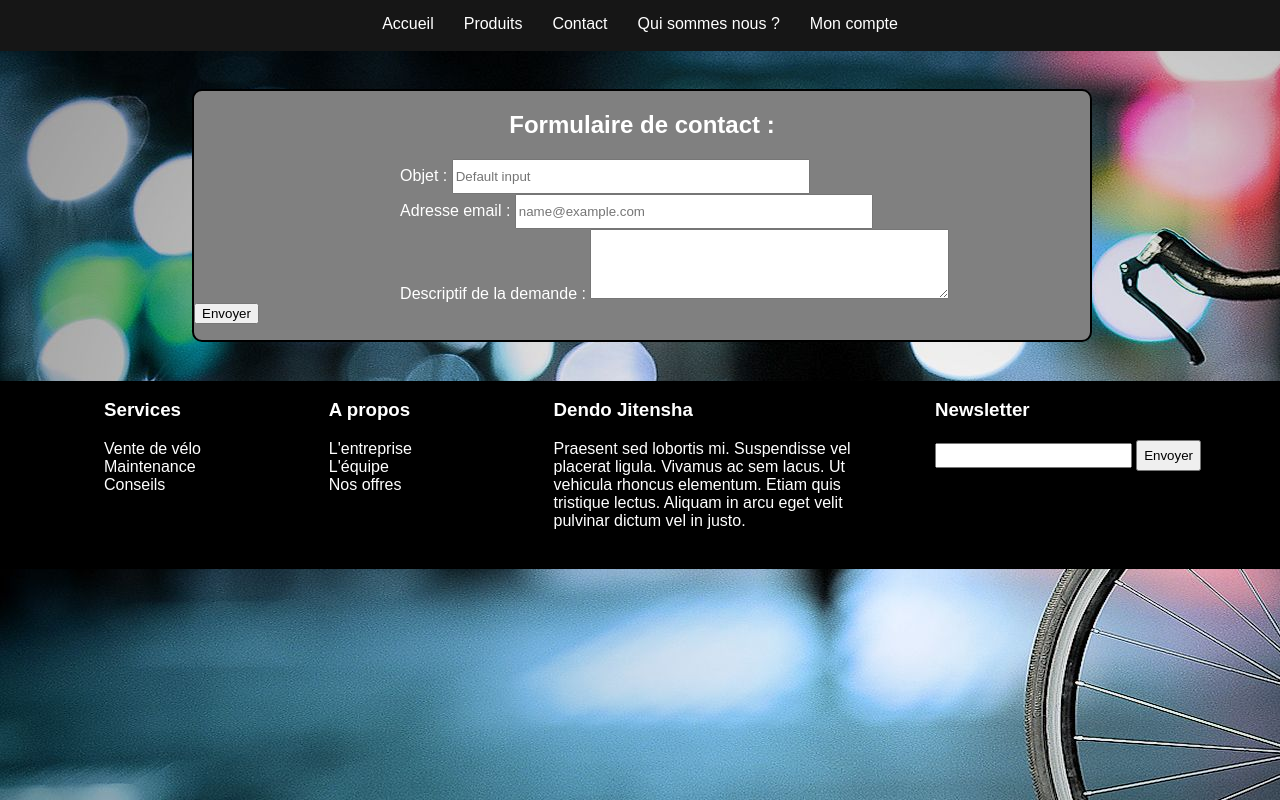
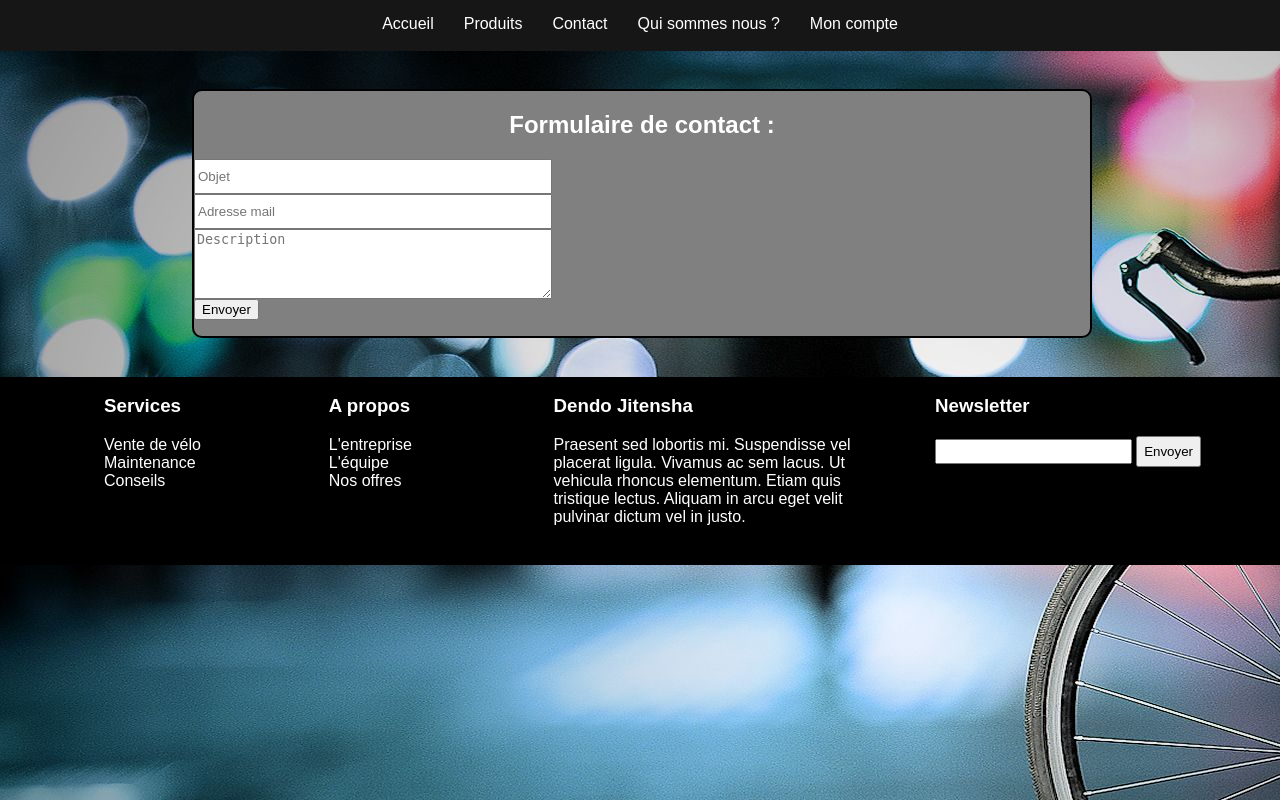
Before and after one commit to sachamutschler/5Bits_Dendo, a PHP site: page /contact in a window 1280 px wide. Run offline with PHP 8.4, Linux system fonts and the light colour scheme; some libraries are stand-ins or nearby versions.

Commit message:
Modification page contact

```diff
--- a/View/contact.php
+++ b/View/contact.php
@@ -6,21 +6,30 @@
 ?>
 
 <div class="w-100 conteneur-form">
+
 <form action="" method="post" name="contact-form" class="contact-form w-50">
+
+
     <h2 id="titre">Formulaire de contact : </h2>
+
+
     <div>
-        <label for="exampleFormControlInput1" class="objet-form" id="objet">Objet :</label>
-        <input class="form-control" type="text" placeholder="Default input" aria-label="default input example" name="objet">
+        <div class="">
+            <div>
+                <input class="form-control" type="text" placeholder="Objet" aria-label="default input example" name="objet">
+            </div>
+            <div class="mb-3">
+                <input type="email" class="form-control" id="exampleFormControlInput1" placeholder="Adresse mail" name="email">
+            </div>
+        </div>
+
         <div class="mb-3">
-            <label for="exampleFormControlInput1" class="form-label" id="addresse_mail">Adresse email :</label>
-            <input type="email" class="form-control" id="exampleFormControlInput1" placeholder="name@example.com" name="email">
-        </div>
-        <div class="mb-3">
-            <label for="exampleFormControlTextarea1" class="form-label" id="desc">Descriptif de la demande :</label>
-            <textarea class="form-control description" id="exampleFormControlTextarea1" rows="3" name="description"></textarea>
+            <textarea class="form-control description" id="exampleFormControlTextarea1" rows="3" name="description" placeholder="Description"></textarea>
         </div>
 
         <button type="submit" name="button" class="btn btn-primary" id="btn">Envoyer</button>
+
+
         <div class = "g-recaptcha" data-sitekey = "site_key"></div>
 
         <?php
```
